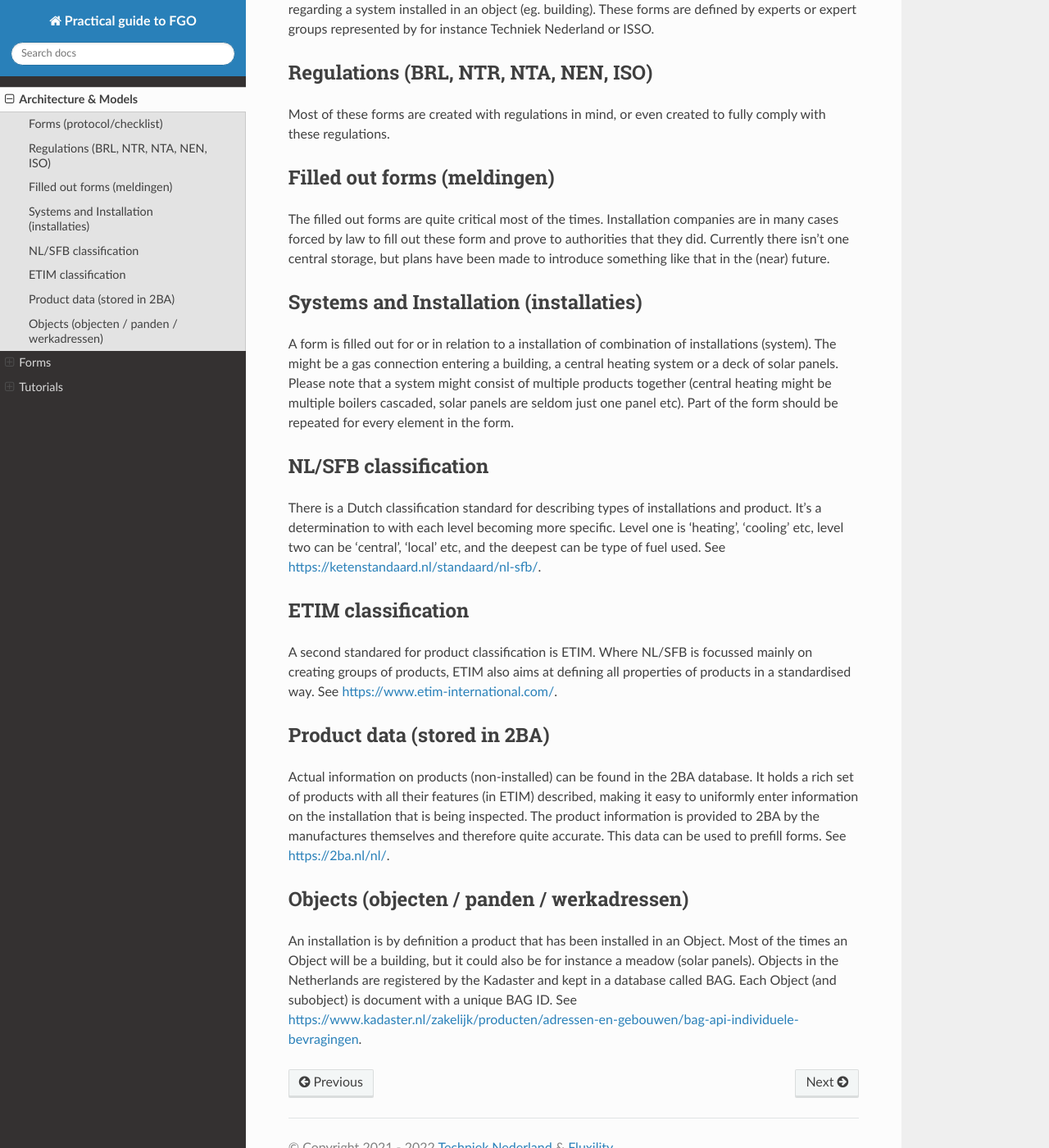
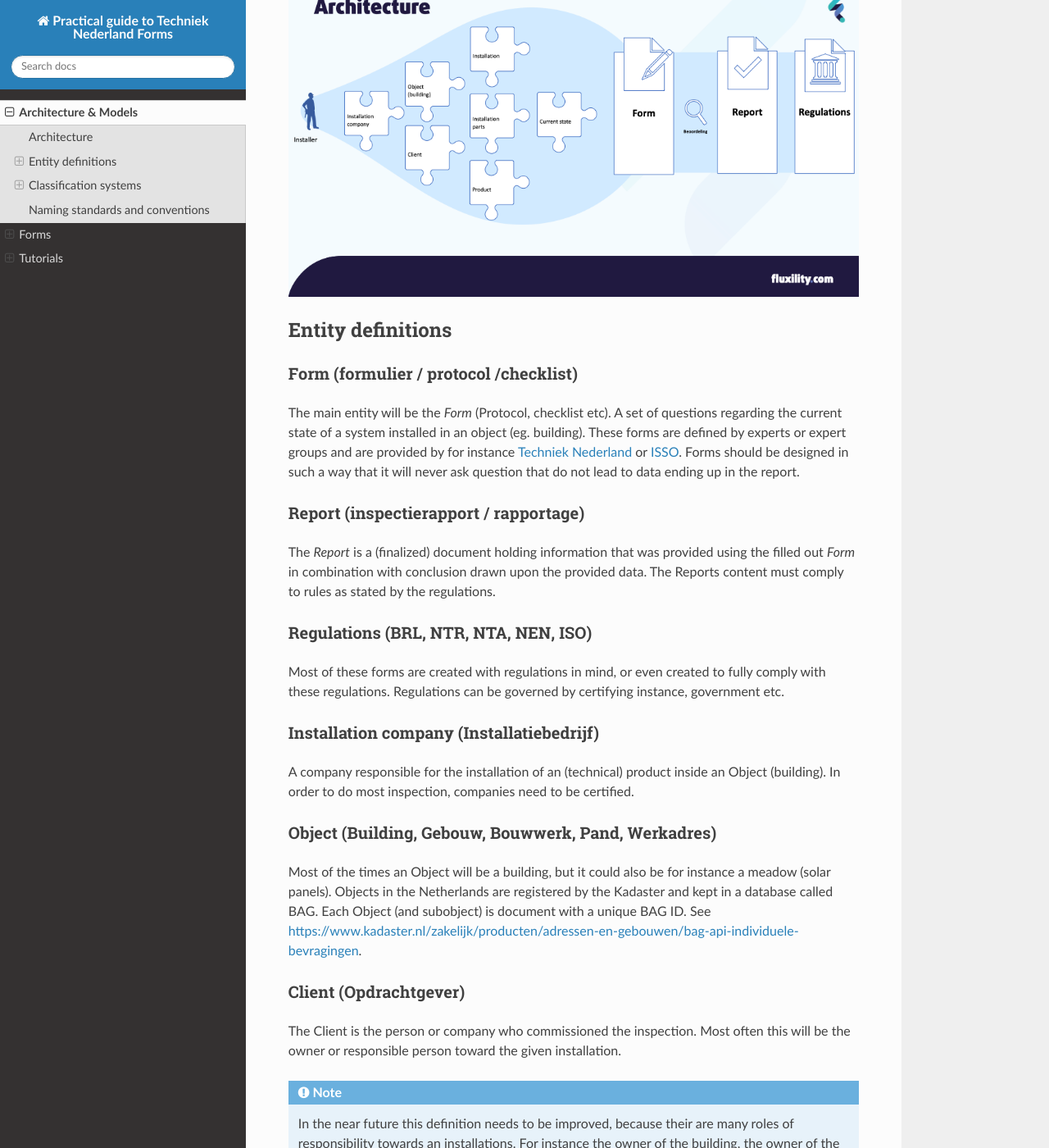
Before and after one commit to Techniek-Nederland/techniek-nederland-formulieren, a Sphinx documentation site: the page built from source/architecture.rst, in a window 1280 px wide and 1400 px high, scrolled down 906 px. Shown: the whole window at 82% size. Built offline with Sphinx 7.4.7 and the Read the Docs theme 2.0.0, drawn with Linux system fonts in a browser that asks for light colours; some of the changed text lies outside the part shown.

Commit message:
Update documentation on Archictere and Models to current situation

```diff
--- a/source/architecture.rst
+++ b/source/architecture.rst
@@ -1,61 +1,119 @@
 Architecture & Models
 ======================
 
-The chart (Dutch) below provides an overview of the systems that together cover
-the installation branch. The FGO Forms project will introduce a new system to centrally store forms
-(the structure, not the filled form data) in such a (non-agnostic) way that other developing companies can re-use
-it in their software without re-implementing them by hand (yellow in the chart).
+This section explains the eco-system for which this Forms API is designed, followed by a definition of
+all entities available. Terms will be specified in both English and Dutch.
 
-.. image:: _static/images/FGO-Overzicht.png
+.. contents:: Table of Contents
+   :depth: 2
+   :local:
+   :backlinks: none
+
+Architecture
+------------
+Forms are a means for an Installer to describe a situation and produce a Report that is in turn being required by
+some sort of Regulations. Regulations can be anything from actual law to in private defined certifications. Belows
+image explains what pieces of information are available in the field and how flow from the actual Form to the
+Report to the Regulations. Each entity (piece) is explained below.
+
+.. image:: _static/images/fluxility-techniek-nederland-forms-architecture.png
    :alt: System architecture
 
-Forms (protocol/checklist)
---------------------------------------
-The main entity will be the 'Form' (Protocol, checklist etc). In essential a simple set of questions regarding a
-system installed in an object (eg. building). These forms are defined by experts or expert groups represented by
-for instance Techniek Nederland or ISSO.
+Entity definitions
+-------------------
 
+Form (formulier / protocol /checklist)
+######################################
+The main entity will be the `Form` (Protocol, checklist etc). A set of questions regarding the current state of
+a system installed in an object (eg. building). These forms are defined by experts or expert groups and are provided
+by for instance `Techniek Nederland <https://www.technieknederland.nl>`_ or `ISSO <https://isso.nl>`_. Forms should
+be designed in such a way that it will never ask question that do not lead to data ending up in the report.
+
+Report (inspectierapport / rapportage)
+######################################
+The `Report` is a (finalized) document holding information that was provided using the filled out `Form` in combination
+with conclusion drawn upon the provided data. The Reports content must comply to rules as stated by the regulations.
 
 Regulations (BRL, NTR, NTA, NEN, ISO)
+######################################
+Most of these forms are created with regulations in mind, or even created
+to fully comply with these regulations. Regulations can be governed by certifying instance, government etc.
+
+Installation company (Installatiebedrijf)
+##########################################
+A company responsible for the installation of an (technical) product inside an Object (building). In order to do
+most inspection, companies need to be certified.
+
+Object (Building, Gebouw, Bouwwerk, Pand, Werkadres)
+#####################################################
+Most of the times an Object will be a building, but it could also be for instance a meadow (solar panels).
+Objects in the Netherlands are registered by the Kadaster and kept in a database called BAG.
+Each Object (and subobject) is document with a unique BAG ID. See
+https://www.kadaster.nl/zakelijk/producten/adressen-en-gebouwen/bag-api-individuele-bevragingen.
+
+Client (Opdrachtgever)
+#######################
+The Client is the person or company who commissioned the inspection. Most often this will be the owner or responsible
+person toward the given installation.
+
+.. note::
+    In the near future this definition needs to be improved, because their
+    are many roles of responsibility towards an installations. For instance the owner of the building, the owner
+    of the installation, the user of the installation etc.
+
+Installation (System, Installatie, Systeem)
+###########################################
+An Installation is a Product that is installed and serving it's purpose in or on an Object.
+
+Installation Parts (Installatie-onderdeel, Sub-systeem)
+#######################################################
+Installations for a hierarchy (tree), where each Installation might consist of sub-installations. For instance
+
+* Central Heating System consist
+    * Heat generator
+        * burner
+        * expansion vessel
+    * Radiator
+    * Gas transport towards generator
+    * Water transport to radiators
+
+An inspection might be about just the Heat Generator and it's parts (burner and expansion vessel). Another might
+be about the full heating system, or just on the Gas transport.
+
+Product data (stored in 2BA)
+#######################################################
+Actual information on products (non-installed) can be found in the `2BA Product database <https://2ba.nl/>`_.
+It holds a rich set of products with all their features described (in `ETIM <https://www.etim-international.com/>`_),
+making it easy to uniformly enter information on the installation
+that is being inspected. The product information is provided to 2BA by the manufactures themselves
+and therefore quite accurate. This data can be used to prefill forms when describing the installed product.
+
+Current State
+##############
+The whole reason for filling out the form will be the Current State of the Installation. This covers anything from
+'having a new Installation installed' to 'a leakage' to 'actual power consumption compared to factory standards' and
+of course the amount CO and CO2 being produced by the installation.
+
+Classification systems
 --------------------------------------
-Most of these forms are created with regulations in mind, or even created
-to fully comply with these regulations.
 
-Filled out forms (meldingen)
---------------------------------------
-The filled out forms are quite critical most of the times. Installation companies are in many cases forced by
-law to fill out these form and prove to authorities that they did. Currently there isn't one central storage, but
-plans have been made to introduce something like that in the (near) future.
+NL/SFB
+#######
 
-Systems and Installation (installaties)
------------------------------------------
-A form is filled out for or in relation to a installation of combination of installations (system). The might be
-a gas connection entering a building, a central heating system or a deck of solar panels. Please note that
-a system might consist of multiple products together (central heating might be multiple boilers cascaded, solar
-panels are seldom just one panel etc). Part of the form should be repeated for every element in the form.
-
-
-NL/SFB classification
---------------------------------------
 There is a Dutch classification standard for describing types of installations and product. It's a determination to
 with each level becoming more specific. Level one is 'heating', 'cooling' etc, level two can be 'central', 'local' etc,
 and the deepest can be type of fuel used. See https://ketenstandaard.nl/standaard/nl-sfb/.
 
-ETIM classification
---------------------------------------
+ETIM
+####
+
 A second standared for product classification is ETIM. Where NL/SFB is focussed mainly on creating groups of products,
 ETIM also aims at defining all properties of products in a standardised way. See https://www.etim-international.com/.
 
-Product data (stored in 2BA)
---------------------------------------
-Actual information on products (non-installed) can be found in the 2BA database. It holds a rich set of products
-with all their features (in ETIM) described, making it easy to uniformly enter information on the installation
-that is being inspected. The product information is provided to 2BA by the manufactures themselves
-and therefore quite accurate. This data can be used to prefill forms. See https://2ba.nl/nl/.
-
-Objects (objecten / panden / werkadressen)
--------------------------------------------
-An installation is by definition a product that has been installed in an Object. Most of the times an Object will
-be a building, but it could also be for instance a meadow (solar panels). Objects in the Netherlands are registered
-by the Kadaster and kept in a database called BAG. Each Object (and subobject) is document with a unique BAG ID. See
-https://www.kadaster.nl/zakelijk/producten/adressen-en-gebouwen/bag-api-individuele-bevragingen.
+Naming standards and conventions
+---------------------------------
+A first attempt has been made to produce a list of standard terms to use throughout the forms. There are many
+ways to name something (eg. 'Naam', 'Voornaam + Achternaam', 'Volledige naam'). The draft version of this
+document can be downloaded
+`Form Fields Naming Convensions (XLSX) <_static/files/techniek-nederland-forms-naming-convention.xlsx>`_. This
+document is currently maintained by `Peter Zwakhals @ Techniek Nederland <mailto:p.zwakhals@TechniekNederland.nl>`_.
--- a/source/conf.py
+++ b/source/conf.py
@@ -17,8 +17,8 @@
 
 # -- Project information -----------------------------------------------------
 
-project = 'Practical guide to FGO'
-copyright = '2021, Wouter Klein Heerenbrink <wouter@fluxility.com>'
+project = 'Practical guide to Techniek Nederland Forms'
+copyright = '2021 - 2022, Wouter Klein Heerenbrink <wouter@fluxility.com>'
 author = 'Wouter Klein Heerenbrink <wouter@fluxility.com>'
 baseurl = 'https://techniek-nederland.github.io/techniek-nederland-formulieren/'
 
@@ -74,7 +74,7 @@ html_theme_options = {
     'sticky_navigation': True,
     'navigation_depth': 4,
     'includehidden': True,
-    'titles_only': False
+    'titles_only': False,
 }
 
 httpexample_scheme = 'https'
```
Also changed, not shown: source/index.rst (+23 -7 lines), source/_static/images/fluxility-techniek-nederland-forms-architecture.png (added), 1 other file.
